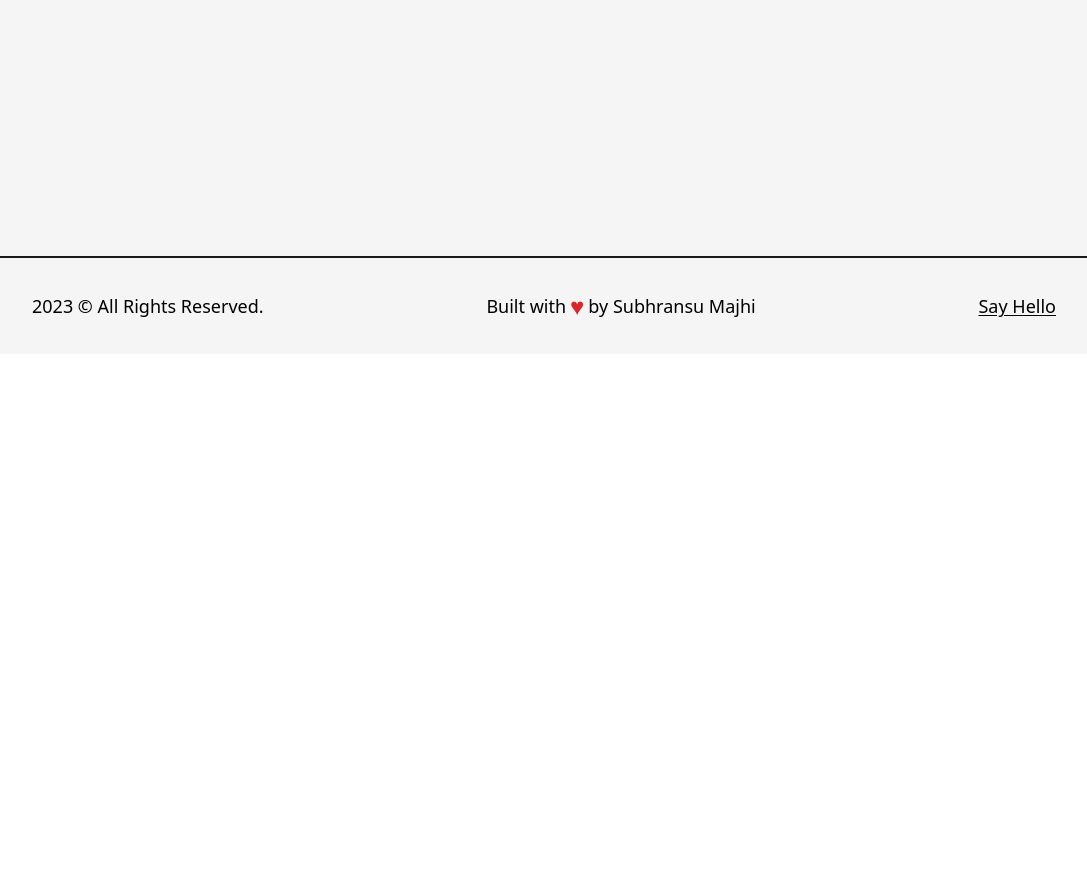
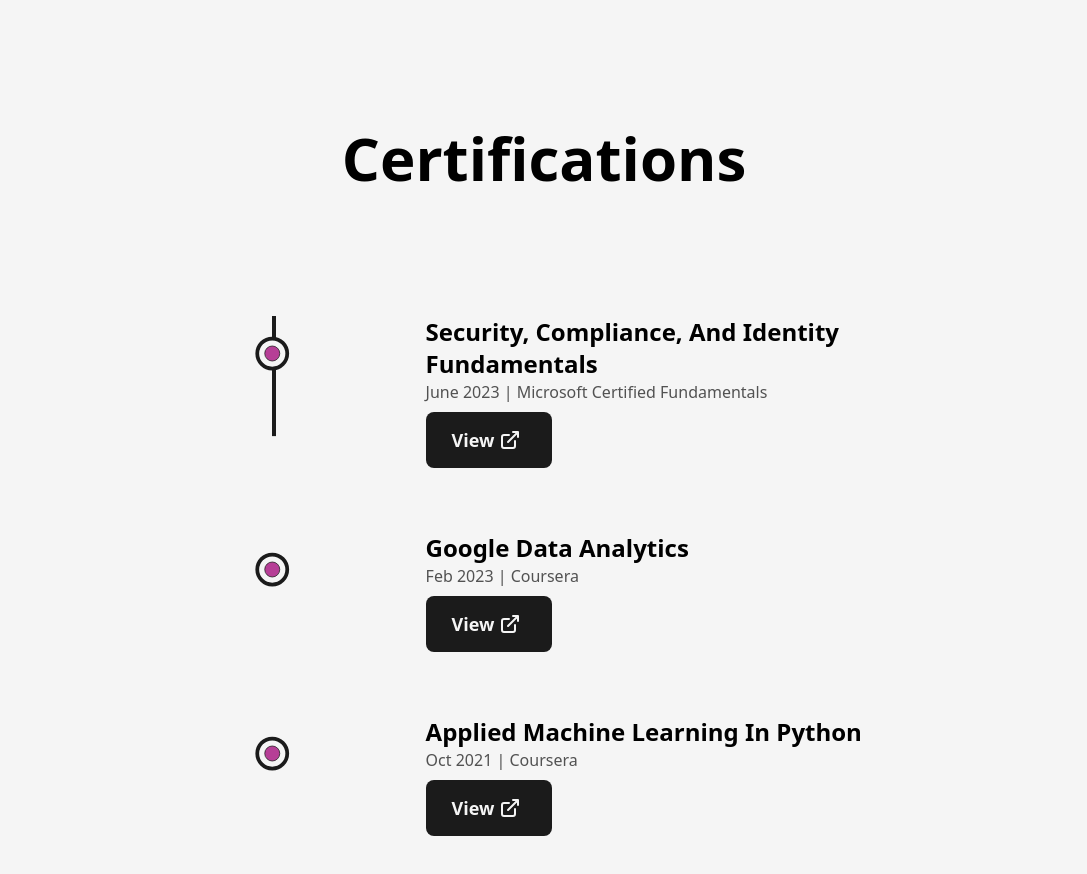
Before and after one commit to SUBS2905/portfolio-website, a Next.js app: page /about in a window 1280 px wide. Shown: the part 2760-3634 px from the top of the page, without its empty margins (96-1183 px from the left). Before the commit the page ends 3114 px from the top, so only its background shows below. Built offline with nearby package versions, Linux system fonts and the light colour scheme.

Commit message:
add certifications section

```diff
--- /dev/null
+++ b/src/components/Certifications.js
@@ -0,0 +1,79 @@
+import React, { useRef } from "react";
+import { motion, spring, useScroll } from "framer-motion";
+import LiIcon from "./LiIcon";
+import Link from "next/link";
+import { LinkArrow } from "./Icons";
+
+const Detail = ({ title, time, provider, link }) => {
+  const ref = useRef(null);
+  return (
+    <li
+      ref={ref}
+      className="my-8 first:mt-0 last:mb-0 w-[60%] mx-auto flex flex-col items-start justify-between"
+    >
+      <LiIcon reference={ref} />
+      <motion.div
+        initial={{ y: 50 }}
+        whileInView={{ y: 0 }}
+        transition={{ duration: 0.5, type: spring }}
+      >
+        <h3 className="capitalize font-bold text-2xl">{title}</h3>
+        <span className="capitalize font-medium text-dark/75">
+          {time} | {provider}
+        </span>
+        <div className="flex items-center self-start mt-2">
+          <Link
+            href={link}
+            target={"_blank"}
+            className="flex items-center bg-dark text-light p-2.5 px-6 rounded-lg text-lg font-semibold hover:bg-light hover:text-dark border-2 border-solid border-transparent hover:border-dark "
+          >
+            View <LinkArrow className={"w-6 m-1"} />
+          </Link>
+        </div>
+      </motion.div>
+    </li>
+  );
+};
+
+const Certifications = () => {
+  const ref = useRef(null);
+  const { scrollYProgress } = useScroll({
+    target: ref,
+    offset: ["start end", "center start"],
+  });
+  return (
+    <div className="my-64">
+      <h1 className="font-bold text-6xl mb-32 w-full text-center">
+        Certifications
+      </h1>
+      <div ref={ref} className="w-[75%] mx-auto relative">
+        <motion.div
+          style={{ scaleY: scrollYProgress }}
+          className="absolute left-28 top-0 w-[4px] h-full bg-dark origin-top"
+        />
+        <ul className="w-full flex flex-col items-start justify-between ml-28">
+          <Detail
+            title="Security, Compliance, and Identity Fundamentals"
+            time="June 2023"
+            provider="Microsoft Certified Fundamentals"
+            link="https://drive.google.com/file/d/1BCbqGuK7ZRJgSQZhgoLtnElHpJtQViyM/view?usp=sharing"
+          />
+          <Detail
+            title="Google Data Analytics"
+            time="Feb 2023"
+            provider="Coursera"
+            link="https://www.coursera.org/account/accomplishments/specialization/certificate/FRLJKRQ7VTU9"
+          />
+          <Detail
+            title="Applied Machine Learning in Python"
+            time="Oct 2021"
+            provider="Coursera"
+            link="https://www.coursera.org/account/accomplishments/certificate/QE4YNRL6TF5N"
+          />
+        </ul>
+      </div>
+    </div>
+  );
+};
+
+export default Certifications;
--- a/src/pages/about.js
+++ b/src/pages/about.js
@@ -6,6 +6,7 @@ import React from "react";
 import profilePic from "../../public/images/profile/profile-pic.png";
 import Skills from "@/components/Skills";
 import Education from "@/components/Education";
+import Certifications from "@/components/Certifications";
 
 const about = () => {
   return (
@@ -45,6 +46,7 @@ const about = () => {
           </div>
           <Skills />
           <Education />
+          <Certifications />
         </Layout>
       </main>
     </>
```
